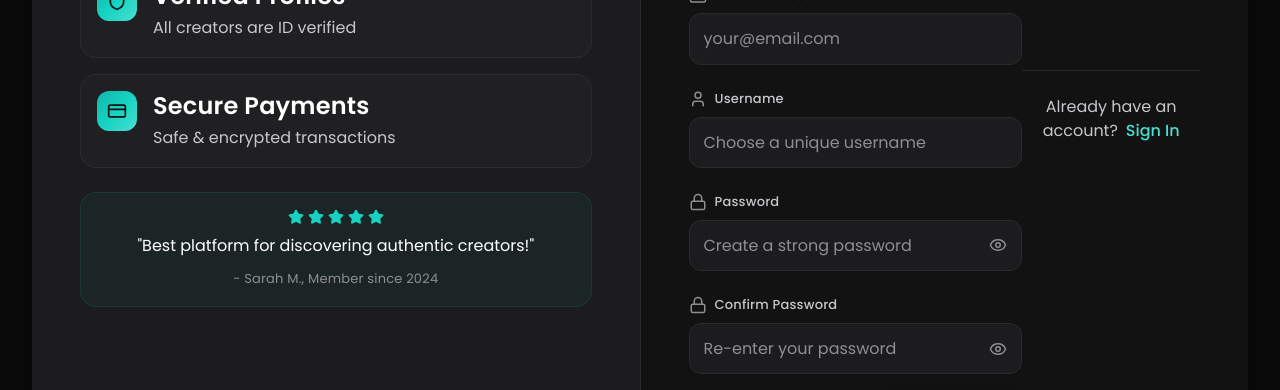
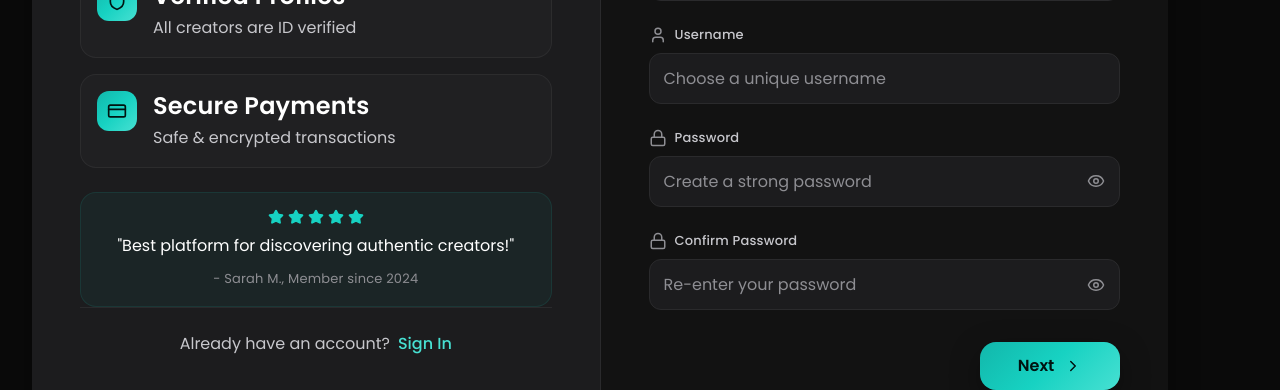
Before and after one commit to silverfoxmediaco/sexyselfies, a React (Vite) app in the folder frontend/: page /member/register in a window 1280 px wide. Shown: the part 410-800 px from the top of the page. Built offline with nearby package versions, Linux system fonts and the light colour scheme; no server answers.

Commit message:
moved already have account over

```diff
--- a/frontend/src/pages/MemberRegistration.jsx
+++ b/frontend/src/pages/MemberRegistration.jsx
@@ -856,6 +856,14 @@ const MemberRegistration = () => {
               <p>"Best platform for discovering authentic creators!"</p>
               <span>- Sarah M., Member since 2024</span>
             </div>
+
+            {/* Login Link */}
+            <div className="memberreg-login-link">
+              Already have an account?
+              <Link to="/member/login" className="memberreg-link">
+                Sign In
+              </Link>
+            </div>
           </div>
 
           {/* Right Side - Registration Form */}
@@ -931,14 +939,6 @@ const MemberRegistration = () => {
                 )}
               </div>
             </form>
-
-            {/* Login Link */}
-            <div className="memberreg-login-link">
-              Already have an account?
-              <Link to="/member/login" className="memberreg-link">
-                Sign In
-              </Link>
-            </div>
           </div>
         </div>
       </div>
```
